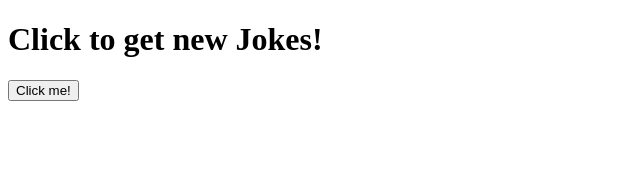
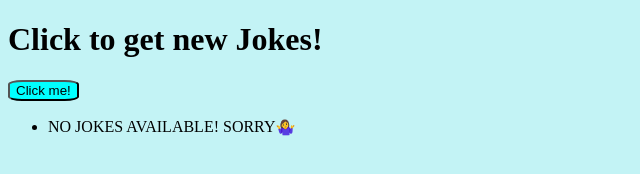
Before and after one commit to Verson-tech/Fetch-API-exercise, a plain HTML site: page index.html in a window 1280 px wide. Both pictures are taken after a click on the button "Click me!". Shown: the whole page, without its empty margins (0-640 px from the left). Drawn offline with nearby package versions, Linux system fonts and the light colour scheme; no server answers.

Commit message:
styles wip

```diff
--- a/app.js
+++ b/app.js
@@ -4,13 +4,18 @@ const button = document.querySelector("button");
 const addNewJoke = async () => {
   const jokeText = await getDadJoke();
   console.log(jokeText);
-  // const newLI = document.createElement('LI');
-  // newLI.append(res.data.joke);
-  // jokes.append(newLI)
+  const newLI = document.createElement('LI');
+  newLI.append(jokeText);
+  jokes.append(newLI)
 };
 const getDadJoke = async () => {
-  const config = { headers: { Accept: "application/json" } };
+  try{
+    const config = { headers: { Accept: "application/json" } };
   const res = await axios.get("https://icanhazdadjoke.com/", config);
   return res.data.joke;
+}catch(e){
+  return "NO JOKES AVAILABLE! SORRY🤷‍♀️"
+}
+
 };
 button.addEventListener('click', addNewJoke);
--- a/index.html
+++ b/index.html
@@ -5,7 +5,7 @@
     <meta http-equiv="X-UA-Compatible" content="IE=edge">
     <meta name="viewport" content="width=device-width, initial-scale=1.0">
     <title>Document</title>
-
+    <link rel="stylesheet" href="styles.css">
 
 </head>
 <body>
--- /dev/null
+++ b/styles.css
@@ -0,0 +1,7 @@
+button{
+    background-color: aqua;
+    border-radius: 20%;
+}
+body{
+    background-color: rgb(195, 243, 245);
+}
```
